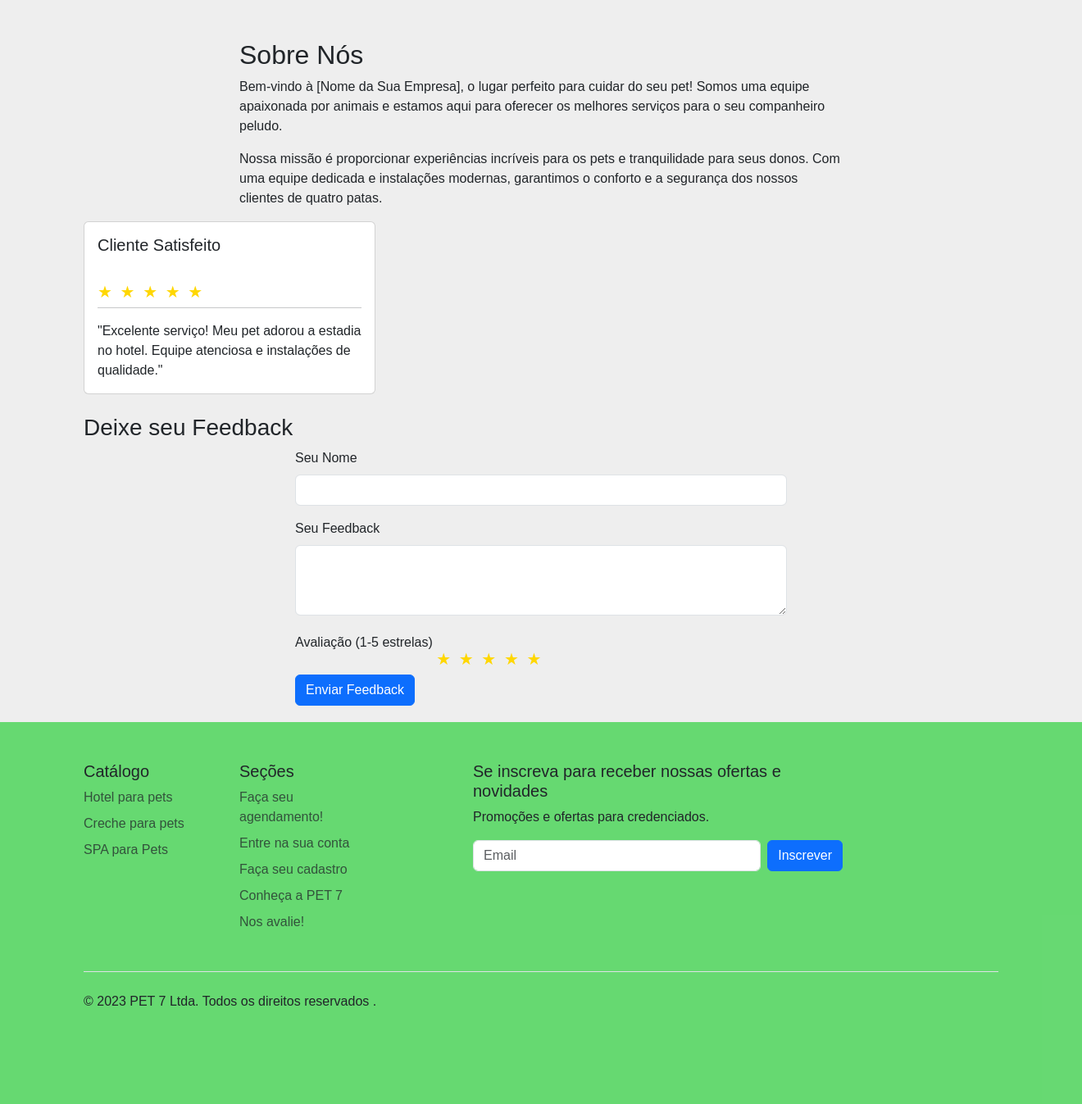
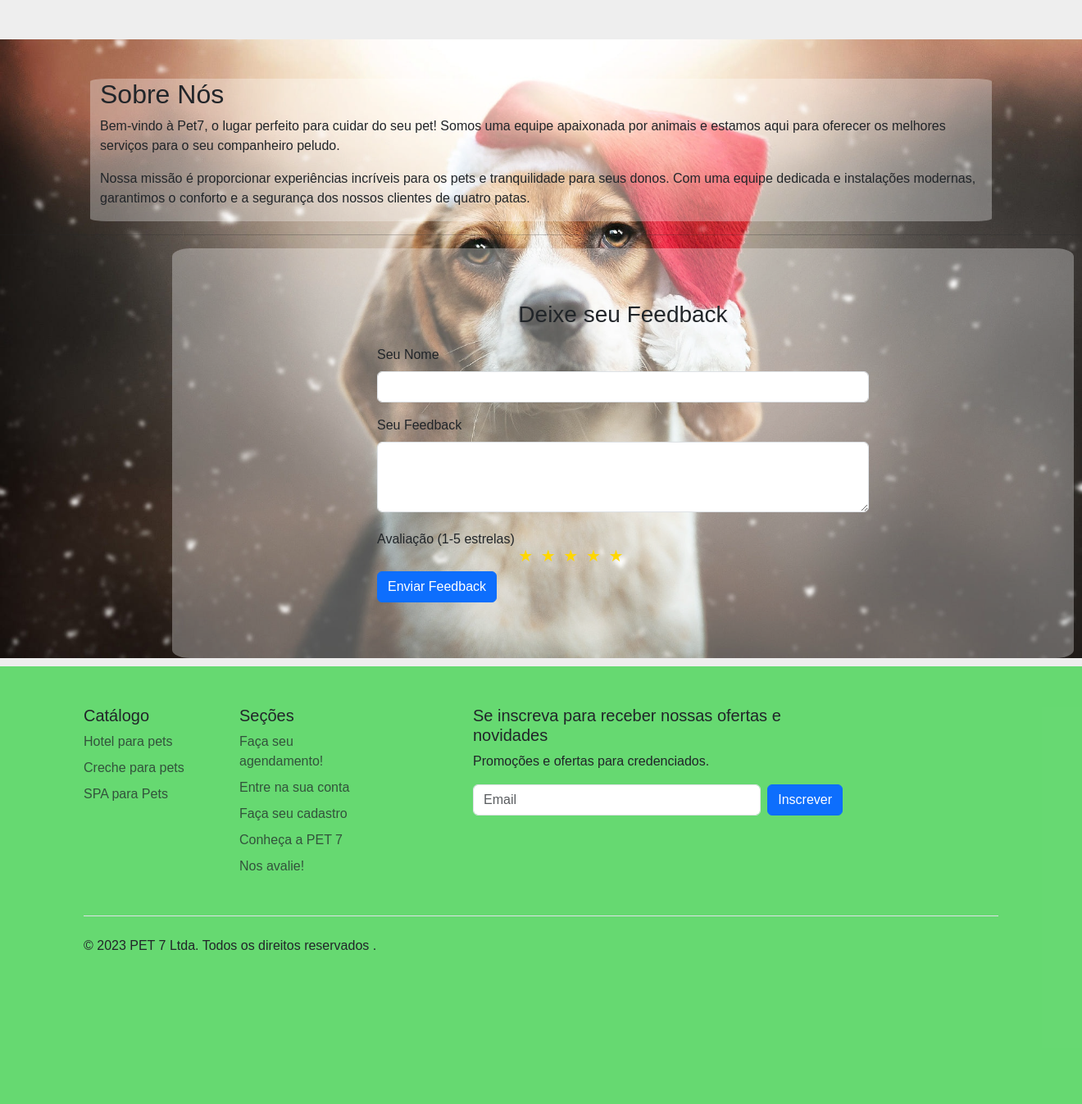
Before and after one commit to samuelcosta25/ProjetoIntegrador, a PHP site: page /sobre.html in a window 1320 px wide. Shown: the part 154-1501 px from the top of the page at 82% size. After the commit the page ends 1313 px from the top, so only its background shows below. Run offline with PHP 8.4, Linux system fonts and the light colour scheme.

Commit message:
13.12.23

```diff
--- a/Parametros MySQL.txt
+++ b/Parametros MySQL.txt
@@ -44,4 +44,4 @@ CREATE TABLE feedback (
     descricao VARCHAR(255)
 );
 
-A FAZER: ESTILIZAÇÃO E LINKAR O RECUPERA_FEEDBACK NO HTML DO SOBRE NOS; E BANCO CADASTRO.
+A FAZER: LINKAR O BANCO DE FEEDBACKS; ARRUMAR BANCO CADASTRO E LOGIN.
--- a/sobre.css
+++ b/sobre.css
@@ -60,7 +60,7 @@
      font-style: italic;
  }
 
- .mainSobre{
-    background-image: url(img/feedback2) center center no-repeat fixed;
-    background-size: cover;
+ h3{
+    text-align: center;
+    margin-bottom: 20px;
  }
--- a/sobre.html
+++ b/sobre.html
@@ -14,7 +14,7 @@
     <title>Sobre nós</title>
 </head>
 
-<body>
+<body >
     <!-- Navbar com botão hamburger -->
     <nav class="navbar navbar-expand-md navbar-light">
         <div class="container">
@@ -45,13 +45,16 @@
     </nav>
 
     <!--RESTO DO CÓDIGO-->
-    <div class="mainSobre">
-        <div class="container mt-5">
-            <section id="sobre-nos">
+    <div class="mainSobre" style="background-image: url(img/mainSobre.jpg); background-size: cover; background-repeat: no-repeat; background-position: bottom;">
+        <div class="container mt-5" >
+
+
+            <section id="sobre-nos" >
                 <div class="row  d-flex justify-content-center">
-                    <div class="col-md-8">
+                    <div class="col-md-8 mt-5" style="background-color: rgba(255, 255, 255, 0.308); border-radius: 2%; width: 1100px;">
+
                         <h2>Sobre Nós</h2>
-                        <p>Bem-vindo à [Nome da Sua Empresa], o lugar perfeito para cuidar do seu pet! Somos uma equipe
+                        <p>Bem-vindo à Pet7, o lugar perfeito para cuidar do seu pet! Somos uma equipe
                             apaixonada por animais e estamos aqui para oferecer os melhores serviços para o seu
                             companheiro
                             peludo.</p>
@@ -63,44 +66,21 @@
                     </div>
                 </div>
             </section>
-
-            <!-- Adição da mensagem de feedback com avaliação fixa -->
-            <div class="row">
-                <div class="col-md-4 mb-4">
-                    <div class="card">
-                        <div class="card-body">
-                            <h5 class="card-title">Cliente Satisfeito</h5>
-                            <div class="rating existing">
-                                <!-- Sempre exibindo cinco estrelas -->
-                                <span data-value="1" class=""></span>
-                                <span data-value="2" class=""></span>
-                                <span data-value="3" class=""></span>
-                                <span data-value="4" class=""></span>
-                                <span data-value="5" class="selected"></span>
     </div>
     <hr>
-                            <p class="card-text">"Excelente serviço! Meu pet adorou a estadia no hotel. Equipe atenciosa
-                                e instalações de qualidade."</p>
-                        </div>
-                    </div>
-                </div>
-                <!-- Adicione mais blocos de feedback conforme necessário -->
-            </div>
-
-
-
-
 
     <!-- Formulário para deixar um feedback -->
-            <h3>Deixe seu Feedback</h3>
-            <form id="feedbackForm" action="processa_feedback.php" method="post">
+  <div class="secao2"  style="background-color: rgba(255, 255, 255, 0.308); border-radius: 2%; width: 1100px; margin-left: 210px; height: 500px;">
+    <br>
+    <h3 class="d-flex justify-content-center" style="margin-top: 40px;" >Deixe seu Feedback</h3>
+    <form class="avaliacaoForm" id="feedbackForm" action="processa_feedback.php" method="post">
         <div class="mb-3">
             <label for="nomeCliente" class="form-label">Seu Nome</label>
-                    <input type="text" class="form-control" id="nomeCliente" required>
+            <input type="text" class="form-control" id="nomeCliente" name="nomeCliente" required>
         </div>
         <div class="mb-3">
             <label for="feedbackCliente" class="form-label">Seu Feedback</label>
-                    <textarea class="form-control" id="feedbackCliente" rows="3"></textarea>
+            <textarea class="form-control" id="feedbackCliente" name="feedbackCliente" rows="3"></textarea>
         </div>
         <div class="mb-3">
             <label for="rating" class="form-label">Avaliação (1-5 estrelas)</label>
@@ -111,9 +91,13 @@
                 <span data-value="4"></span>
                 <span data-value="5"></span>
             </div>
+            <input type="hidden" name="rating" id="rating-value" value="">
         </div>
-                <button type="submit" class="btn btn-primary">Enviar Feedback</button>
+        <button type="submit" class="btn btn-primary" data-dismiss="modal">Enviar Feedback</button>
     </form>
+    <br><br>
+    </div>
+
 
     <!-- Mensagem de confirmação (modal) -->
     <div id="feedbackConfirmation" class="modal fade">
@@ -131,6 +115,7 @@
     </section>
     </div>
     </div>
+
     <!--Footer-->
     <div class="navbarFooter">
         <div class="container">
@@ -206,7 +191,19 @@
         integrity="sha384-C6RzsynM9kWDrMNeT87bh95OGNyZPhcTNXj1NW7RuBCsyN/o0jlpcV8Qyq46cDfL"
         crossorigin="anonymous"></script>
 
+
+
+
+
     <script>
+        $(document).ready(function () {
+            $('.rating span').click(function () {
+                var ratingValue = $(this).data('value');
+                $('#rating-value').val(ratingValue);
+                $('.rating span').removeClass('selected');
+                $(this).addClass('selected');
+            });
+        });
         document.addEventListener("DOMContentLoaded", function () {
             const feedbackForm = document.getElementById("feedbackForm");
             const feedbackConfirmationElement = document.getElementById("feedbackConfirmation");
```
Also changed, not shown: login.html (+0 -7 lines), processa_feedback.php (deleted, +0 -25 lines), recupera_feedback.php (deleted, +0 -20 lines), img/feedback2.jpeg (added), img/mainSobre.jpg (added), 1 other file. Lines whose indentation alone changed are shown as unchanged.
